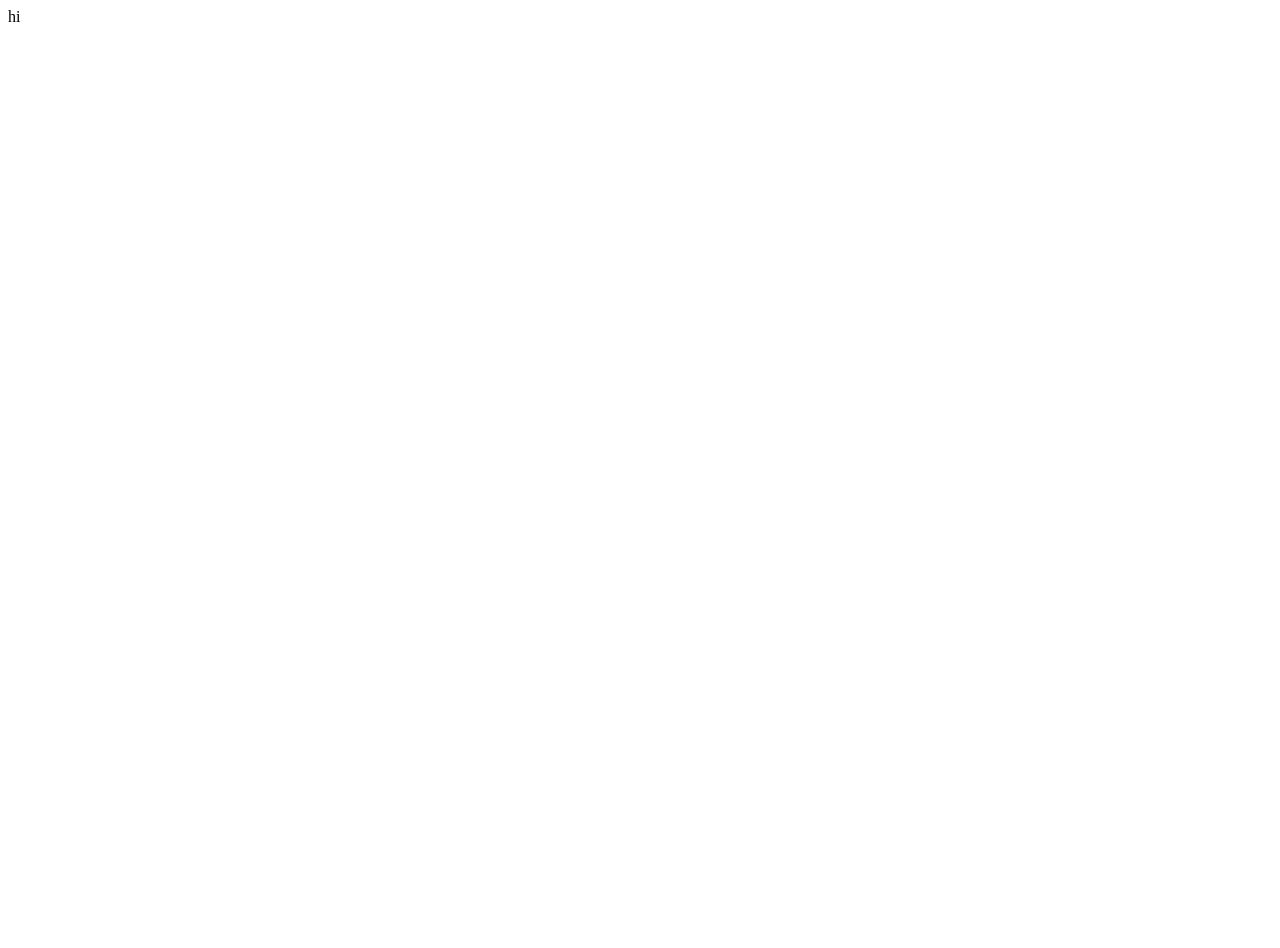
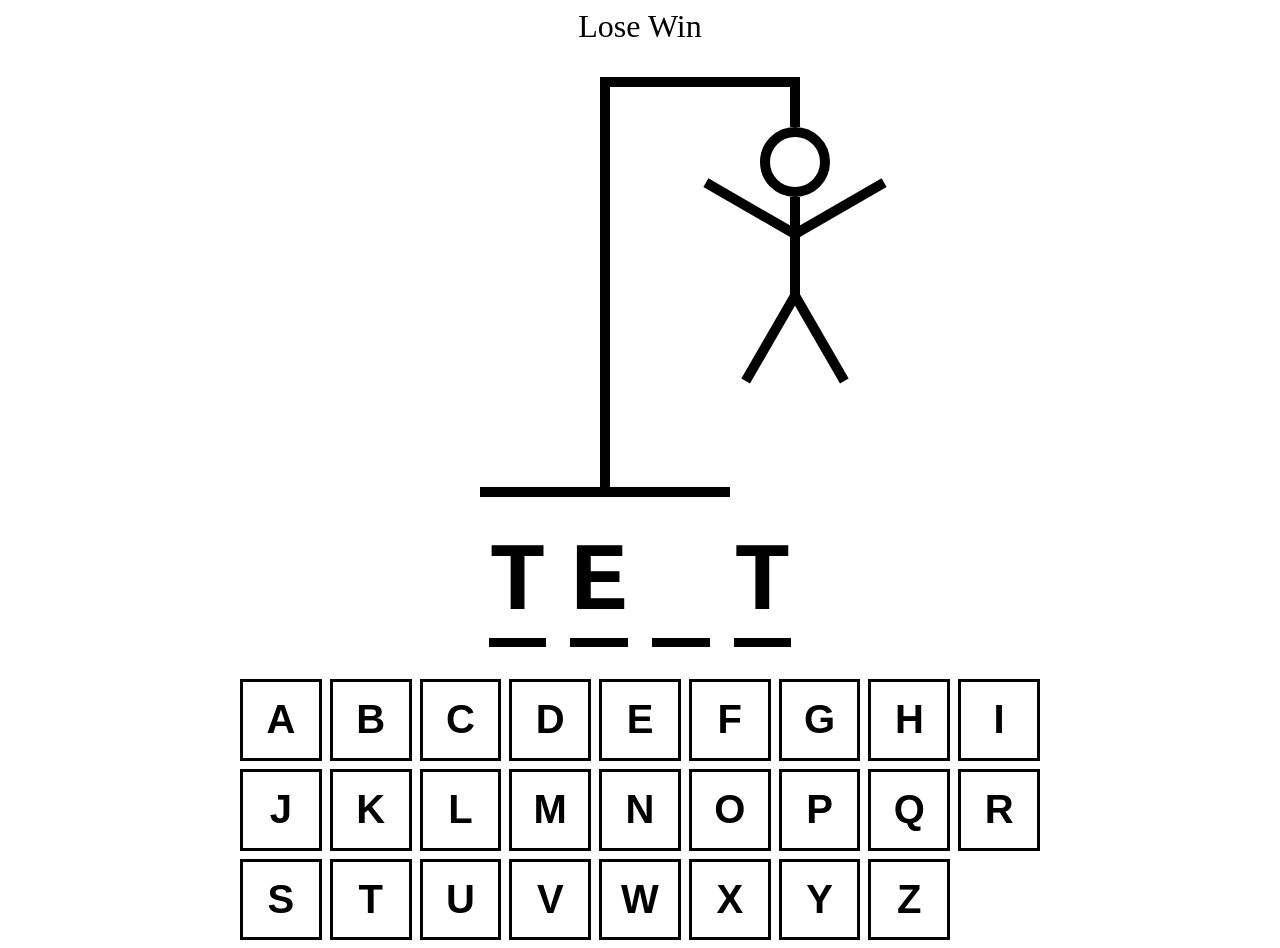
Before and after one commit to lpoetzel/hangman, a React (Vite) app: page / in a window 1280 px wide. Before the commit the page ends 800 px from the top, so only its background shows below. Built offline with nearby package versions, Linux system fonts and the light colour scheme.

Commit message:
Keyboard setup and style

```diff
--- a/src/App.tsx
+++ b/src/App.tsx
@@ -1,12 +1,33 @@
 import { useState } from "react";
+import HangmanDrawing from "./HangmanDrawing";
+import HangmanWord from "./HangmanWord";
+import Keyboard from "./Keyboard";
 import words from "./wordList.json";
 
 function App() {
   const [wordtoGuess, setWordToGuess] = useState(() => {
     return words[Math.floor(Math.random() * words.length)];
   });
-  console.log(wordtoGuess);
-  return <div>hi</div>;
+  const [guessedLetters, setGuessedLetters] = useState<string[]>([]);
+  return (
+    <div
+      style={{
+        maxWidth: "800px",
+        display: "flex",
+        flexDirection: "column",
+        gap: "2rem",
+        margin: "0 auto",
+        alignItems: "center",
+      }}
+    >
+      <div style={{ fontSize: "2rem", textAlign: "center" }}>Lose Win</div>
+      <HangmanDrawing />
+      <HangmanWord />
+      <div style={{ alignSelf: "stretch" }}>
+        <Keyboard />
+      </div>
+    </div>
+  );
 }
 
 export default App;
--- /dev/null
+++ b/src/Keyboard.module.css
@@ -0,0 +1,25 @@
+.btn {
+  width: 100%;
+  background: none;
+  border: 3px solid black;
+  aspect-ratio: 1/1;
+  font-size: 2.5rem;
+  text-transform: uppercase;
+  padding: 0.5rem;
+  font-weight: bold;
+  cursor: pointer;
+  color: black;
+}
+
+.btn.active {
+  background-color: hsl(200, 100%, 50%);
+  color: white;
+}
+
+.btn.inactive {
+  opacity: 0.3;
+}
+.btn:hover:not(:disabled),
+.btn:focus:not(:disabled) {
+  background-color: hsl(200, 100%, 75%);
+}
--- /dev/null
+++ b/src/Keyboard.tsx
@@ -0,0 +1,49 @@
+import styles from "./Keyboard.module.css";
+
+const KEYS = [
+  "a",
+  "b",
+  "c",
+  "d",
+  "e",
+  "f",
+  "g",
+  "h",
+  "i",
+  "j",
+  "k",
+  "l",
+  "m",
+  "n",
+  "o",
+  "p",
+  "q",
+  "r",
+  "s",
+  "t",
+  "u",
+  "v",
+  "w",
+  "x",
+  "y",
+  "z",
+];
+export default function Keyboard({}) {
+  return (
+    <div
+      style={{
+        display: "grid",
+        gridTemplateColumns: "repeat(auto-fit, minmax(75px, 1fr))",
+        gap: ".5rem",
+      }}
+    >
+      {KEYS.map((key) => {
+        return (
+          <button className={`${styles.btn} `} key={key}>
+            {key}
+          </button>
+        );
+      })}
+    </div>
+  );
+}
```
